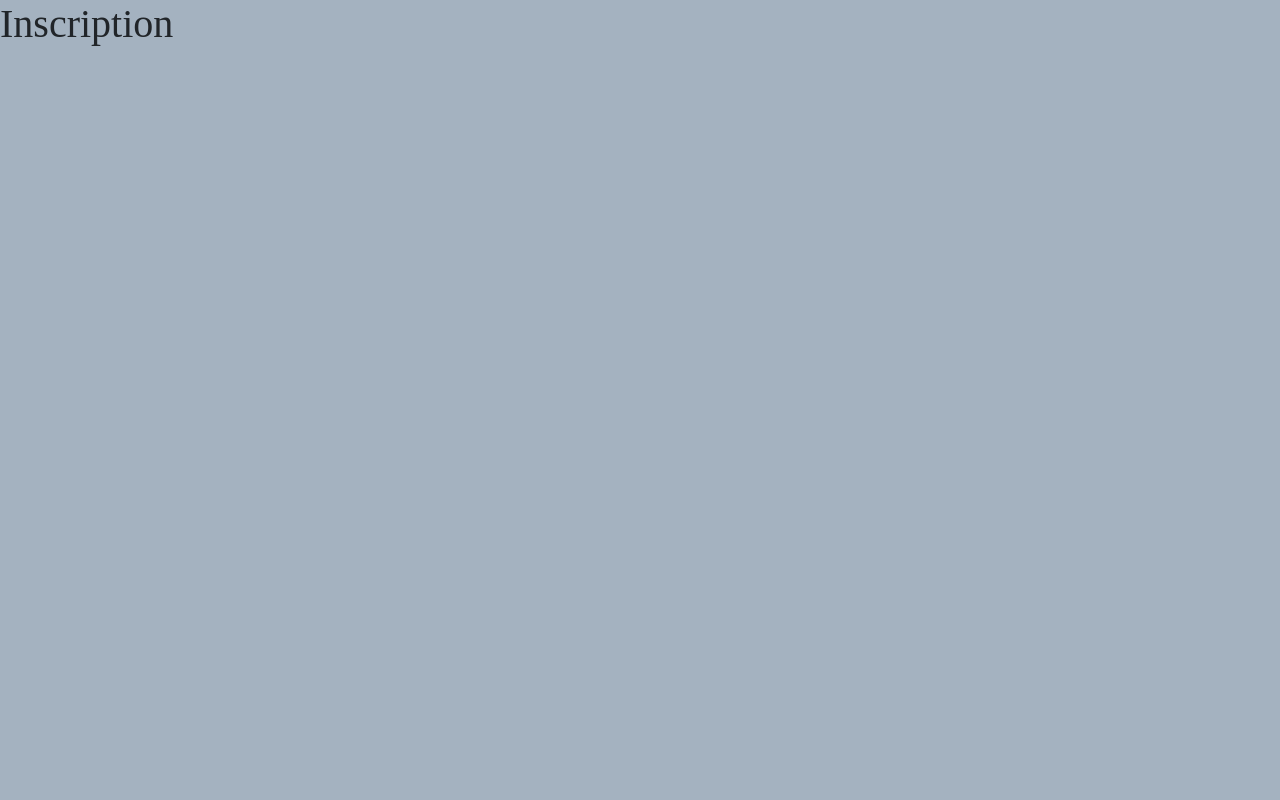
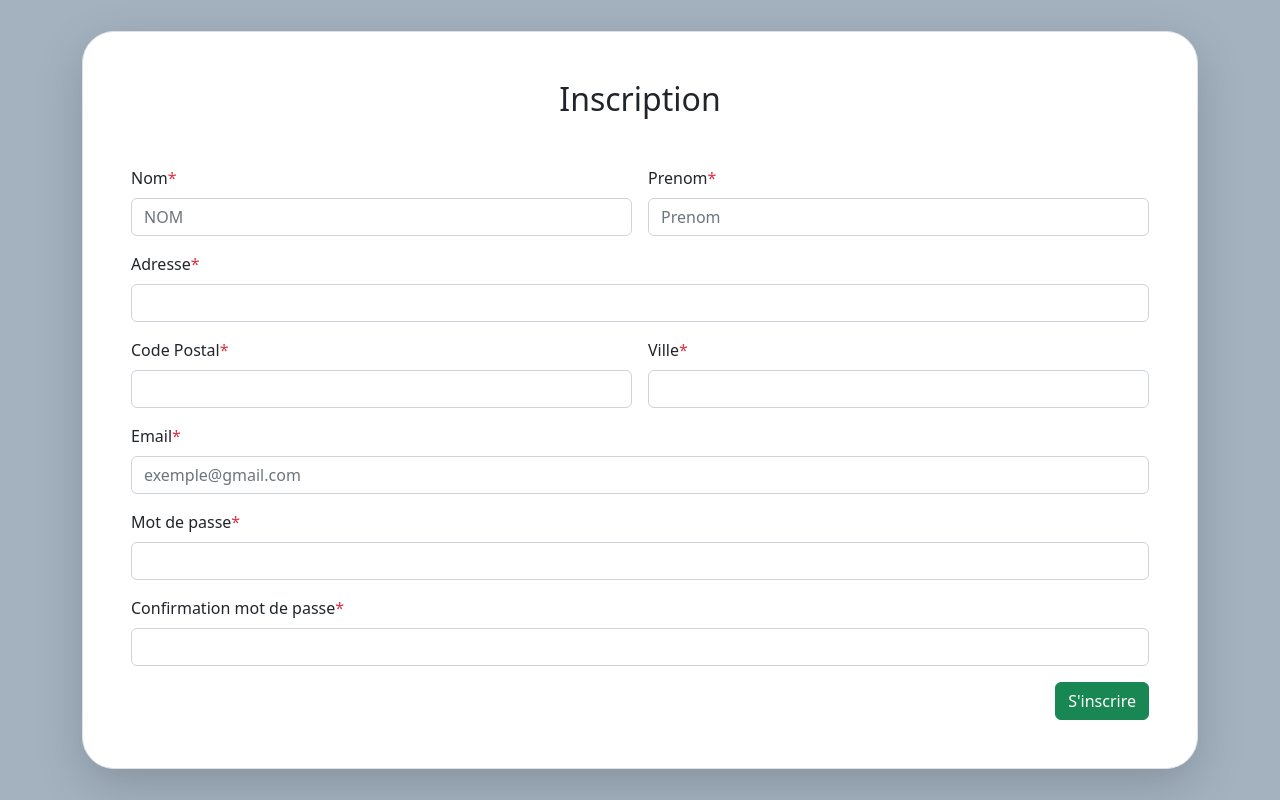
Before and after one commit to PatrickBevis/tabblz, a React (Create React App) app: page /inscription in a window 1280 px wide. Built offline with nearby package versions, Linux system fonts and the light colour scheme; a web font is replaced by a local one.

Commit message:
insc form

```diff
--- a/src/components/ButtonGrp/ButtonConn/ButtonConn.jsx
+++ b/src/components/ButtonGrp/ButtonConn/ButtonConn.jsx
@@ -2,7 +2,7 @@ import React from 'react';
 
 const ButtonConn = () => {
     return (
-        <div>
+        <div className='rounded-5'>
             <button type='submit' className='btn btn-danger'>Se connecter</button>
         </div>
     );
--- a/src/components/ButtonGrp/ButtonInsc/ButtonInsc.jsx
+++ b/src/components/ButtonGrp/ButtonInsc/ButtonInsc.jsx
@@ -2,7 +2,7 @@ import React from 'react';
 
 const ButtonInsc = () => {
     return (
-        <div>
+        <div className='rounded-5'>
             <button type='submit' className='btn btn-success'>S'inscrire</button>
         </div>
     );
--- a/src/pages/Connexion/Connexion.jsx
+++ b/src/pages/Connexion/Connexion.jsx
@@ -10,7 +10,7 @@ const Connexion = () => {
             <div className="container ">
                 <div className="row d-flex align-items-center vh-100 ">
                     <div className="col d-none d-lg-block "><h1 className='text-danger d-flex justify-content-end '>tabblz</h1>
-                    <h3 className='d-flex justify-content-end'>Nous partageons votre passion,</h3>
+                    <h3 className='d-flex justify-content-end'>Nous partageons votre passion !</h3>
                     </div>
                     <div className="col d-flex align-items-center justify-content-center">
                         <form className='border p-5 rounded-5 shadow-lg bg-white'>
--- a/src/pages/Inscription/Inscription.jsx
+++ b/src/pages/Inscription/Inscription.jsx
@@ -1,9 +1,61 @@
 import React from 'react';
-
+import ButtonInsc from '../../components/ButtonGrp/ButtonInsc/ButtonInsc';
 const Inscription = () => {
     return (
         <>
-            <h1>Inscription</h1>
+            <div className="container">
+                <div className="row d-flex align-items-center vh-100">
+                    <div className="col">
+
+                        <form className='border p-5 rounded-5 shadow-lg bg-white'>
+
+                            <h2 className='d-flex justify-content-center mb-5 bg-white'>Inscription</h2>
+                            <div className='d-flex bg-white'>
+                            <div className="mb-3  bg-white me-2 w-50">
+                                <label for="name" className="form-label bg-white">Nom</label><span className='text-danger bg-white'>*</span>
+                                <input type="text" className="form-control" id="name" placeholder='NOM' required /></div>
+                                <div className="mb-3 bg-white ms-2 w-50">
+                                <label for="name" className="form-label bg-white">Prenom</label><span className='text-danger bg-white'>*</span>
+                                <input type="text" className="form-control" id="name" placeholder='Prenom' required />
+                            </div>
+                            </div>
+                            <div className="mb-3 bg-white">
+                                <label for="adresse" className="form-label bg-white">Adresse</label><span className='text-danger bg-white'>*</span>
+                                <input type="password" className="form-control" id="adresse" required />
+                                </div>
+                                <div className='d-flex bg-white'>
+                            <div className="mb-3  bg-white me-2 w-50">
+                                <label for="codepostal" className="form-label bg-white">Code Postal</label><span className='text-danger bg-white'>*</span>
+                                <input type="text" className="form-control" id="codePostal"  required /></div>
+                                <div className="mb-3 bg-white ms-2 w-50">
+                                <label for="ville" className="form-label bg-white">Ville</label><span className='text-danger bg-white'>*</span>
+                                <input type="text" className="form-control" id="ville"  required />
+                            </div>
+                            </div>
+                            <div className="mb-3 bg-white">
+                                <label for="exampleInputEmail1" className="form-label bg-white">Email </label><span className='text-danger bg-white'>*</span>
+                                <input type="email" className="form-control" id="exampleInputEmail1" aria-describedby="emailHelp" placeholder='exemple@gmail.com' required />
+                                {/* <div id="emailHelp" className="form-text">We'll never share your email with anyone else.</div> */}
+                            </div>
+                            <div className="mb-3 bg-white">
+                                <label for="exampleInputPassword1" className="form-label bg-white">Mot de passe</label><span className='text-danger bg-white'>*</span>
+                                <input type="password" className="form-control" id="Password1" required />
+                            </div>
+                            <div className="mb-3 bg-white">
+                                <label for="exampleInputPassword2" className="form-label bg-white">Confirmation mot de passe</label><span className='text-danger bg-white'>*</span>
+                                <input type="password" className="form-control" id="Password2" required />
+                            </div>
+                            <div className='d-flex justify-content-center bg-white'>
+
+                            </div>
+
+                            <div className='d-flex justify-content-end bg-white'>
+                                <ButtonInsc />
+                            </div>
+                        </form>
+                    </div>
+                </div>
+            </div>
         </>
     );
 };
```
